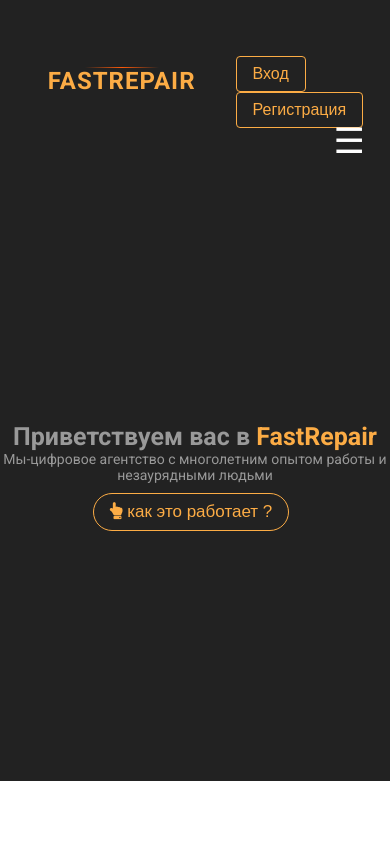
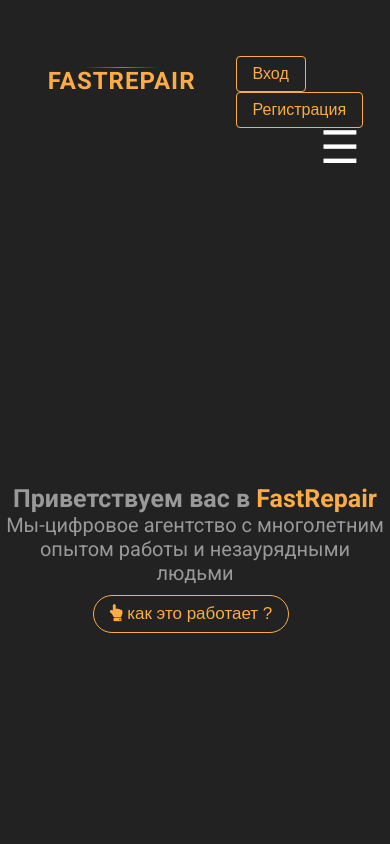
Before and after one commit to ilya-averin/ilya-averin.github.io, a plain HTML site: page project/index.html in a window 390 px wide. Shown: the top 844 px of the page. Drawn offline with nearby package versions, Linux system fonts and the light colour scheme.

Commit message:
Update media_queries.css

```diff
--- a/project/media_queries.css
+++ b/project/media_queries.css
@@ -54,10 +54,10 @@
 	{
 		float: right;
 		margin-top: -17px;
-		margin-right: 15px;
+		margin-right: 20px;
 		display: block;
 		color: #fff;
-		font-size: 35px;
+		font-size: 45px;
 	}
 	nav
 	{
@@ -95,12 +95,12 @@
 
 	main .main_welcom
 	{
-		padding: 250px 0 250px 0;
+		padding: 300px 0 300px 0;
 
 	}
 	main .main_welcom p
 	{
-		font-size: 14px;
+		font-size: 20px;
 
 	}
 	main .main_welcom h1
@@ -127,7 +127,7 @@
 	.about_right h1
 	{
 		margin-top: 10px;
-		font-size: 20px;
+		font-size: 25px;
 	}
 
 
```
